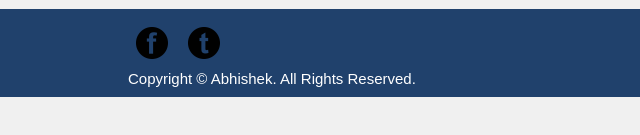
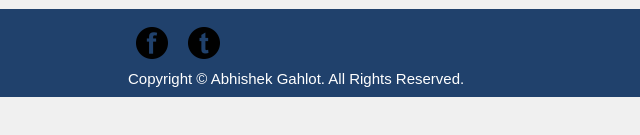
Before and after one commit to Abhilot82/Abhishek_csy1018_project, a plain HTML site: page index.html in a window 1280 px wide. Shown: the part 591-726 px from the top of the page, 0-640 px from the left. Drawn offline with Linux system fonts and the light colour scheme.

Commit message:
updated copyright in index

```diff
--- a/index.html
+++ b/index.html
@@ -41,7 +41,7 @@
         <div class="wrapper">
             <a href="https://www.facebook.com/abhishek.gahlot.9212" target="_blank"><img src="images/facebook.png"></a>
             <a href="https://twitter.com/abhilot82" target="_blank"><img src="images/twitter.png"></a>
-			<p>Copyright &copy; Abhishek. All Rights Reserved.</p>
+			<p>Copyright &copy; Abhishek Gahlot. All Rights Reserved.</p>
         </div>
     </footer>
     <!-- Footer -->
```
